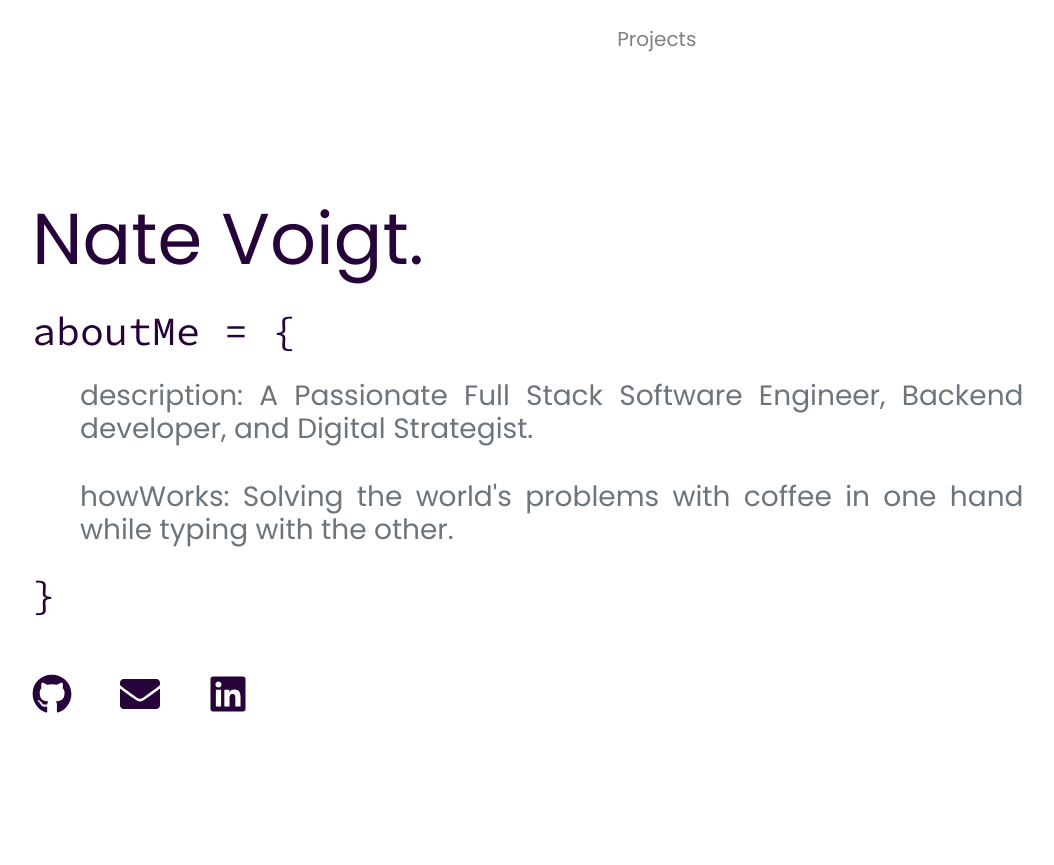
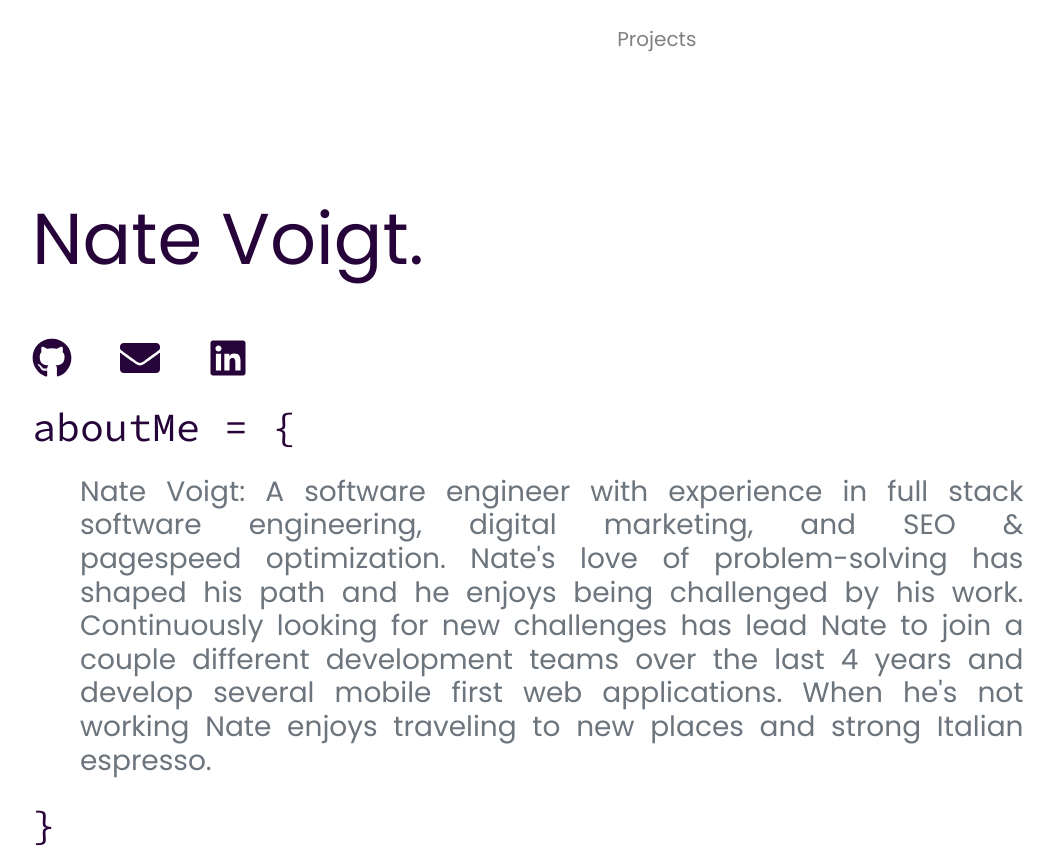
Before and after one commit to voigtnathan/portfolio-site, a Gatsby site: page / in a window 1280 px wide. Shown: the whole page, without its empty margins (53-1107 px from the left). Before the commit the page ends 800 px from the top, so only its background shows below. Built offline with nearby package versions, Linux system fonts and the light colour scheme; Gatsby itself is replaced by a stand-in of ours.

Commit message:
formatting change

```diff
--- a/src/components/info.js
+++ b/src/components/info.js
@@ -14,12 +14,6 @@ export default function info() {
         <span style = {{color : "white"}}>Hello, I'm</span> <br />
         Nate Voigt.
       </div>
-      <div className="h1 code mt-4 mb-3">aboutMe = {"{"}</div>
-      <div className="text-muted mx-5 my-4 h3 text-justify info">
-       description: A Passionate Full Stack Software Engineer, Backend developer, and Digital Strategist.
-        <br /><br /> howWorks: Solving the world's problems with coffee in one hand while typing with the other.
-      </div>
-      <div className="h1 code mt-2 mb-3">{"}"}</div>
       <div className="h1 mt-5">
 
         <a className="mr-5 icon" href="https://github.com/voigtnathan">
@@ -32,6 +26,13 @@ export default function info() {
           <FaLinkedin/>
         </a>
       </div>
+      <div className="h1 code mt-4 mb-3">aboutMe = {"{"}</div>
+      <div className="text-muted mx-5 my-4 h3 text-justify info">
+      <p>Nate Voigt: A software engineer with experience in full stack software engineering, digital marketing, and SEO & pagespeed optimization.
+      Nate's love of problem-solving has shaped his path and he enjoys being challenged by his work. Continuously looking for new challenges has lead Nate to join a couple different development teams over the last 4 years and develop several mobile first web applications.
+      When he's not working Nate enjoys traveling to new places and strong Italian espresso. </p></div>
+      <div className="h1 code mt-2 mb-3">{"}"}</div>
+
     </div>
   )
 }
```
